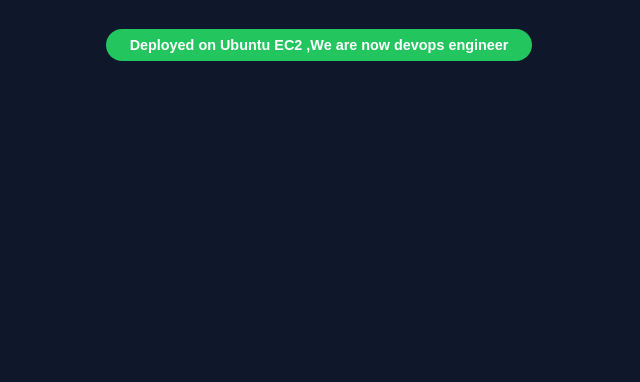
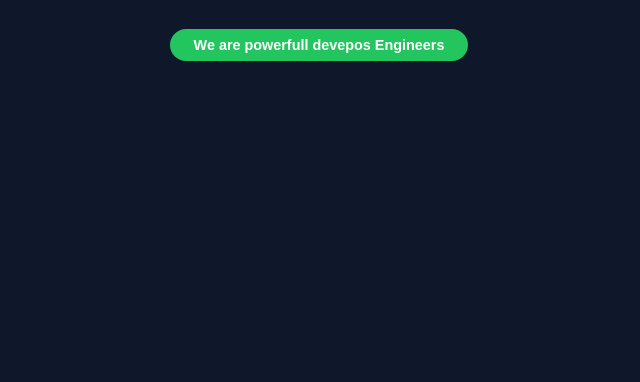
Before and after one commit to mamadoukebe19/ci-cd-lab, a plain HTML site: page index.html in a window 1280 px wide. Shown: the part 418-800 px from the top of the page, without its empty margins (321-961 px from the left). Drawn offline with Linux system fonts and the light colour scheme.

Commit message:
6 commit1

```diff
--- a/index.html
+++ b/index.html
@@ -10,7 +10,7 @@
   <div class="container">
     <h1>🚀 Hello from CI/CD!</h1>
     <p>This app was deployed automatically with <strong>GitHub Actions</strong>.</p>
-    <div class="badge">Deployed on Ubuntu EC2 ,We are now devops engineer</div>
+    <div class="badge">We are powerfull devepos Engineers</div>
   </div>
 </body>
 </html>
```
